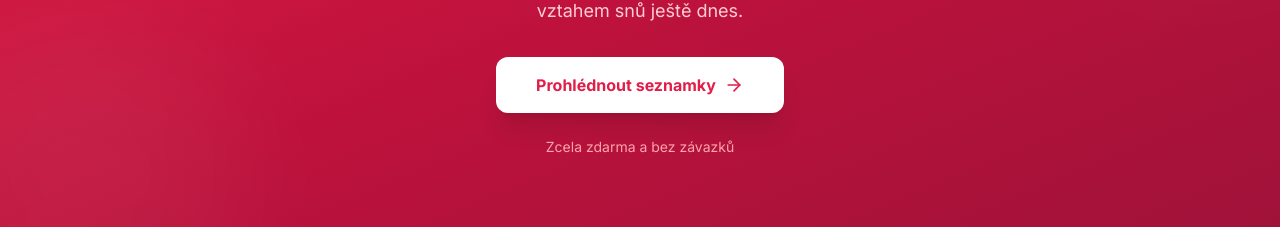
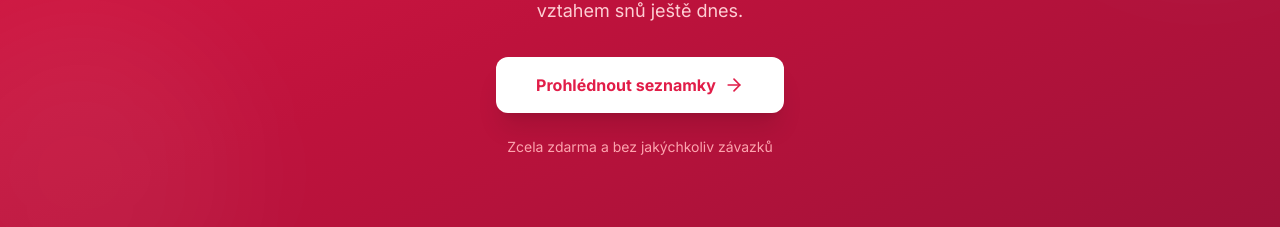
Before and after one commit to davidandrle22-blip/seznamky-web, a Next.js app: page / in a window 1280 px wide. Shown: the part 8817-9044 px from the top of the page. Built offline with nearby package versions, Linux system fonts and the light colour scheme.

Commit message:
nějaká změna

```diff
--- a/app/page.tsx
+++ b/app/page.tsx
@@ -486,7 +486,7 @@
           </div>
 
           <p className="mt-6 text-romantic-300 text-sm">
-            Zcela zdarma a bez závazků
+            Zcela zdarma a bez jakýchkoliv závazků
           </p>
         </div>
       </section>
```
